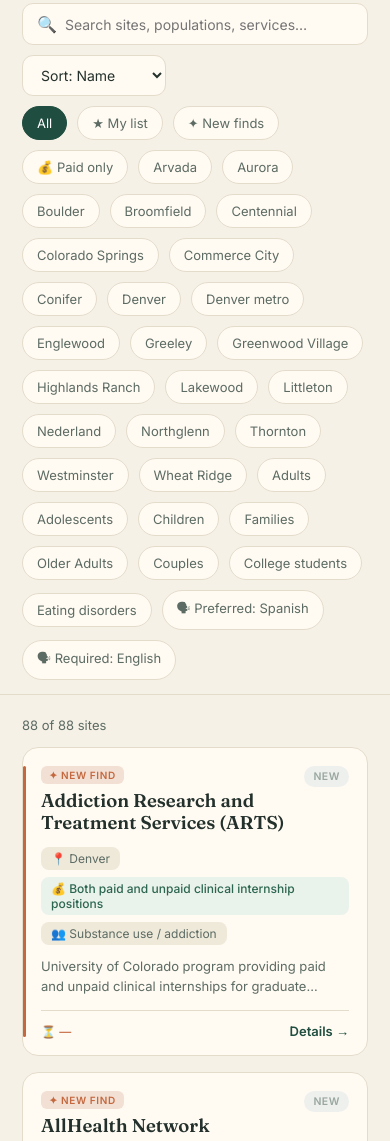
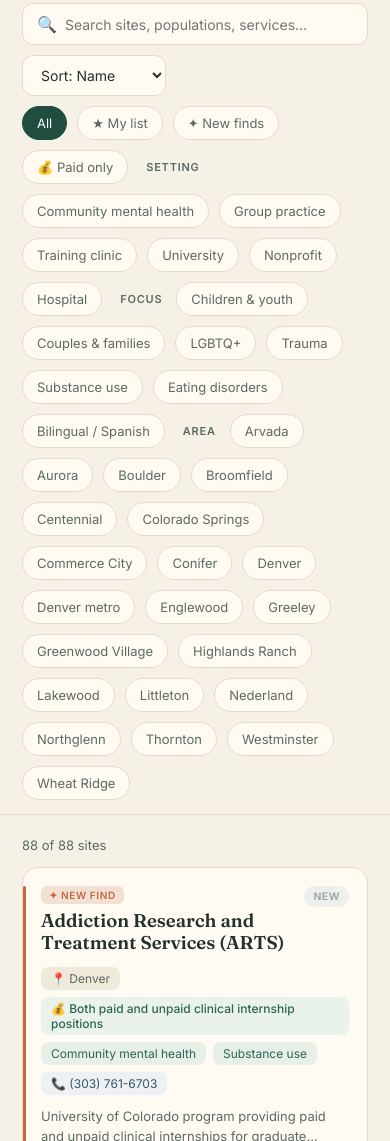
Before and after one commit to monistdavid/jobs, a website with bundled scripts: page index.html in a window 390 px wide. Shown: the part 280-1421 px from the top of the page. Built offline with nearby package versions, Linux system fonts and the light colour scheme.

Commit message:
feat(ui): show phone numbers + redesign filters into meaningful tags
- Display each research site's phone on its card and as a tap-to-call tel: link
  in the detail panel.
- Replace the noisy frequency-derived population/language chips with a curated
  taxonomy: Setting (community mental health, group practice, training clinic,
  university, nonprofit, hospital) and Focus (children & youth, couples & families,
  LGBTQ+, trauma, substance use, eating disorders, bilingual/Spanish), derived by
  keyword-matching each site (deriveTags in logic.js, tested). Filter chips are
  grouped with Setting/Focus/Area labels; cards show up to 3 clean tags.

```diff
--- a/app.js
+++ b/app.js
@@ -1,5 +1,5 @@
 // app.js
-import { searchSites, filterSites, sortSites, computeStats } from './src/logic.js';
+import { searchSites, filterSites, sortSites, computeStats, deriveTags, TAG_GROUPS } from './src/logic.js';
 import { makeStore, STATUSES, serialize, deserialize } from './src/tracking.js';
 
 const store = makeStore(window.localStorage);
@@ -34,14 +34,15 @@ function sourceTag(source) {
 function cardHTML(s) {
   const t = store.get(s.id);
   const pay = s.paid ? `<span class="pill pay">💰 ${esc(s.compensationNote || 'Paid')}</span>` : `<span class="pill">🤝 Unpaid</span>`;
-  const pops = (s.populations || []).slice(0,2).map((p) => `<span class="pill">👥 ${esc(p)}</span>`).join('');
+  const tags = (s.tags || []).slice(0,3).map((p) => `<span class="pill tag-pill">${esc(p)}</span>`).join('');
   const dl = s.deadline ? `⏳ ${esc(s.deadline)}` : '⏳ —';
+  const phone = s.phone ? `<span class="pill phone">📞 ${esc(s.phone)}</span>` : '';
   return `<article class="card${s.paid ? ' paid' : ''}" data-id="${esc(s.id)}" tabindex="0">
     <span class="accent"></span>
     <div class="top">
       <div class="title-wrap">${sourceTag(s.source)}<h3>${esc(s.name)}</h3></div>
       <span class="status ${statusClass(t.status)}">${esc(t.status)}</span></div>
-    <div class="meta"><span class="pill">📍 ${esc(s.area)}</span>${pay}${pops}</div>
+    <div class="meta"><span class="pill">📍 ${esc(s.area)}</span>${pay}${tags}${phone}</div>
     <p class="desc">${esc(s.description) || '<em>No description provided.</em>'}</p>
     <div class="foot"><span class="deadline">${dl}</span><span class="open">Details →</span></div>
   </article>`;
@@ -72,6 +73,7 @@ async function init() {
     const res = await fetch('data/sites.json');
     if (!res.ok) throw new Error(`HTTP ${res.status}`);
     SITES = await res.json();
+    SITES.forEach((s) => { s.tags = deriveTags(s); });
   } catch (err) {
     el('grid').innerHTML =
       `<p class="empty">Couldn't load site data (${esc(err.message)}). ` +
@@ -85,25 +87,19 @@ async function init() {
 init();
 
 // Return a field's values ordered by how many sites use them (most common first).
-// Free-text survey answers produce many one-off values, so frequency ordering keeps
-// the filter chips meaningful (Adults, Children, Families…) instead of alphabetical noise.
-function topValues(key, limit) {
-  const counts = new Map();
-  SITES.forEach((s) => (s[key] || []).forEach((v) => counts.set(v, (counts.get(v) || 0) + 1)));
-  return [...counts.entries()]
-    .filter(([v, n]) => n >= 2 && v.length <= 24) // skip one-offs and long prose answers
-    .sort((a, b) => b[1] - a[1] || a[0].localeCompare(b[0]))
-    .slice(0, limit)
-    .map(([v]) => v);
+function groupLabel(text) {
+  const span = document.createElement('span');
+  span.className = 'chip-label';
+  span.textContent = text;
+  return span;
 }
 
 function renderFilters() {
+  const present = new Set(SITES.flatMap((s) => s.tags || []));
   const areas = [...new Set(SITES.map((s) => s.area))].sort();
-  const pops = topValues('populations', 8);
-  const langs = topValues('languages', 4).filter((l) => l && l !== 'English');
   const chips = [];
-  const noFilters = !state.filters.area && !state.filters.paid && !state.filters.source
-    && !state.filters.population && !state.filters.language;
+  const noFilters = !state.filters.area && !state.filters.paid
+    && !state.filters.source && !state.filters.tag;
   chips.push(chip('All', noFilters, () => { state.filters = {}; sync(); }));
   chips.push(chip('★ My list', state.filters.source === 'spreadsheet', () => {
     state.filters.source = state.filters.source === 'spreadsheet' ? undefined : 'spreadsheet'; sync(); }));
@@ -111,12 +107,20 @@ function renderFilters() {
     state.filters.source = state.filters.source === 'research' ? undefined : 'research'; sync(); }));
   chips.push(chip('💰 Paid only', state.filters.paid === true, () => {
     state.filters.paid = state.filters.paid ? undefined : true; sync(); }, 'terra'));
+
+  // Curated, meaningful tag groups (Setting / Focus) — only those present in the data.
+  for (const g of TAG_GROUPS) {
+    const tags = g.tags.map((t) => t.label).filter((l) => present.has(l));
+    if (!tags.length) continue;
+    chips.push(groupLabel(g.group));
+    tags.forEach((label) => chips.push(chip(label, state.filters.tag === label, () => {
+      state.filters.tag = state.filters.tag === label ? undefined : label; sync(); })));
+  }
+
+  chips.push(groupLabel('Area'));
   areas.forEach((a) => chips.push(chip(a, state.filters.area === a, () => {
     state.filters.area = state.filters.area === a ? undefined : a; sync(); })));
-  pops.forEach((p) => chips.push(chip(p, state.filters.population === p, () => {
-    state.filters.population = state.filters.population === p ? undefined : p; sync(); })));
-  langs.forEach((l) => chips.push(chip('🗣 ' + l, state.filters.language === l, () => {
-    state.filters.language = state.filters.language === l ? undefined : l; sync(); })));
+
   el('filters').replaceChildren(...chips);
 }
 
@@ -144,10 +148,11 @@ function openPanel(id) {
   if (!s) return;
   const t = store.get(id);
   const link = s.website ? `<a class="open" href="${esc(safeUrl(s.website))}" target="_blank" rel="noopener">Visit website ↗</a>` : '';
+  const tel = s.phone ? `<a class="open phone-link" href="tel:${esc(s.phone.replace(/[^0-9+]/g,''))}">📞 ${esc(s.phone)}</a>` : '';
   el('panel-body').innerHTML = `
     <button class="panel-close" id="panel-close" aria-label="Close">✕</button>
     <h2>${esc(s.name)}</h2>
-    ${link}
+    <div class="panel-links">${link}${tel}</div>
     <p class="desc-full">${esc(s.description)}</p>
     ${field('Source', s.source === 'research' ? 'New find (researched online)' : 'My list (from your spreadsheet)')}
     ${field('Area', s.area)}
--- a/src/logic.js
+++ b/src/logic.js
@@ -9,6 +9,46 @@ export function slugify(name) {
 
 const norm = (v) => String(v ?? '').toLowerCase();
 const arr  = (v) => Array.isArray(v) ? v : (v == null ? [] : [v]);
+
+// Curated, meaningful filter facets. Each tag is matched by keyword against the
+// relevant part of a site record, so messy free-text source data still maps to a
+// small, consistent, useful set of labels. `scope` chooses which fields to scan:
+//   'setting' -> site types + name (what kind of place it is)
+//   'focus'   -> name + populations + services + description (who/what it serves)
+export const TAG_GROUPS = [
+  { group: 'Setting', scope: 'setting', tags: [
+    { label: 'Community mental health', re: /community (mental|behavioral)|mental health center/ },
+    { label: 'Group practice',          re: /group practice|private practice/ },
+    { label: 'Training clinic',         re: /training (clinic|institute)/ },
+    { label: 'University',              re: /universit|college/ },
+    { label: 'Nonprofit',               re: /non-?profit/ },
+    { label: 'Hospital',                re: /hospital|medical center/ },
+  ]},
+  { group: 'Focus', scope: 'focus', tags: [
+    { label: 'Children & youth',   re: /child|youth|adolescent|teen|play therapy/ },
+    { label: 'Couples & families', re: /couple|famil|marriage/ },
+    { label: 'LGBTQ+',             re: /lgbtq|queer/ },
+    { label: 'Trauma',             re: /trauma/ },
+    { label: 'Substance use',      re: /substance|addiction|recovery|\bsud\b/ },
+    { label: 'Eating disorders',   re: /eating disorder|body image/ },
+    { label: 'Bilingual / Spanish',re: /spanish|bilingual|multilingual|latino|immigrant|refugee/ },
+  ]},
+];
+
+function scopeText(site, scope) {
+  if (scope === 'setting') return [site.name, ...arr(site.siteTypes)].map(norm).join(' • ');
+  return [site.name, site.description, ...arr(site.populations), ...arr(site.services)].map(norm).join(' • ');
+}
+
+// Derive the curated tag labels that apply to a site (across all groups).
+export function deriveTags(site) {
+  const out = [];
+  for (const g of TAG_GROUPS) {
+    const hay = scopeText(site, g.scope);
+    for (const t of g.tags) if (t.re.test(hay)) out.push(t.label);
+  }
+  return out;
+}
 
 export function searchSites(sites, query) {
   const q = norm(query).trim();
@@ -27,6 +67,7 @@ export function filterSites(sites, f = {}) {
     if (f.source && s.source !== f.source) return false;
     if (f.area && s.area !== f.area) return false;
     if (f.paid === true && s.paid !== true) return false;
+    if (f.tag && !arr(s.tags).includes(f.tag)) return false;
     if (f.population && !arr(s.populations).includes(f.population)) return false;
     if (f.language && !arr(s.languages).includes(f.language)) return false;
     return true;
--- a/styles.css
+++ b/styles.css
@@ -56,6 +56,12 @@ body{font-family:'Inter',sans-serif;background:var(--cream);color:var(--ink);
 .pill{font-size:12px;background:#efe9da;color:var(--ink-soft);
   padding:4px 10px;border-radius:8px;display:inline-flex;gap:5px;align-items:center}
 .pill.pay{background:#eaf2ec;color:var(--forest-2);font-weight:500}
+.pill.phone{background:#eef1f4;color:#3a5566}
+.pill.tag-pill{background:#e7efe9;color:var(--forest-2)}
+.chip-label{font-size:11px;text-transform:uppercase;letter-spacing:.07em;color:var(--ink-soft);
+  align-self:center;padding:0 4px 0 8px;font-weight:600}
+.panel-links{display:flex;flex-wrap:wrap;gap:14px;margin:4px 0 6px}
+.phone-link{color:var(--terra)}
 .desc{font-size:13px;color:var(--ink-soft);line-height:1.5;
   display:-webkit-box;-webkit-line-clamp:2;-webkit-box-orient:vertical;overflow:hidden}
 .foot{display:flex;justify-content:space-between;align-items:center;margin-top:14px;
```
Also changed, not shown: test/logic.test.mjs (+21 -1 lines).
